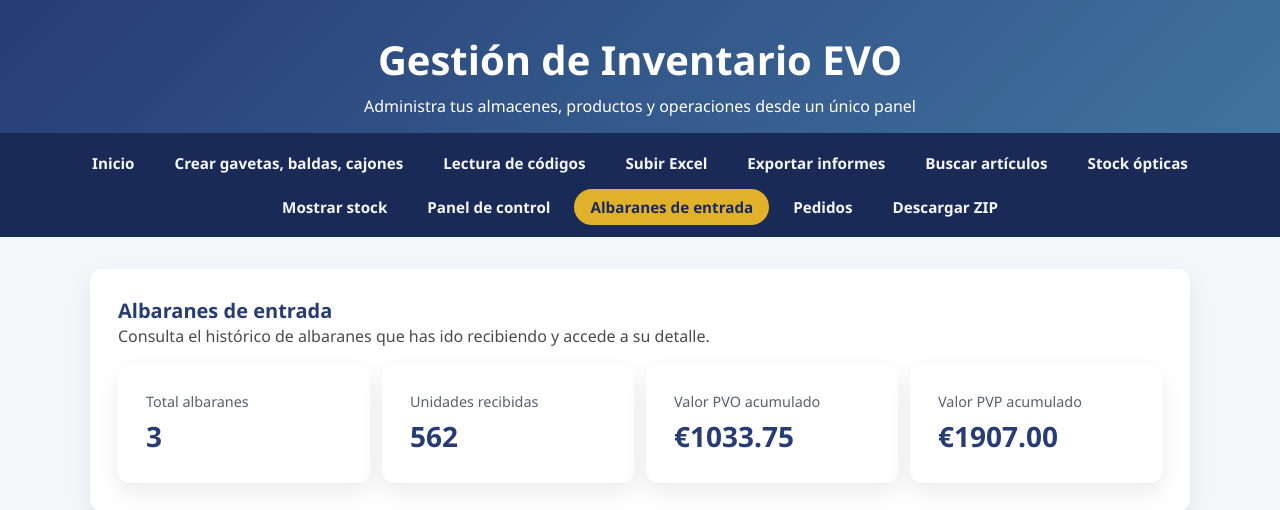
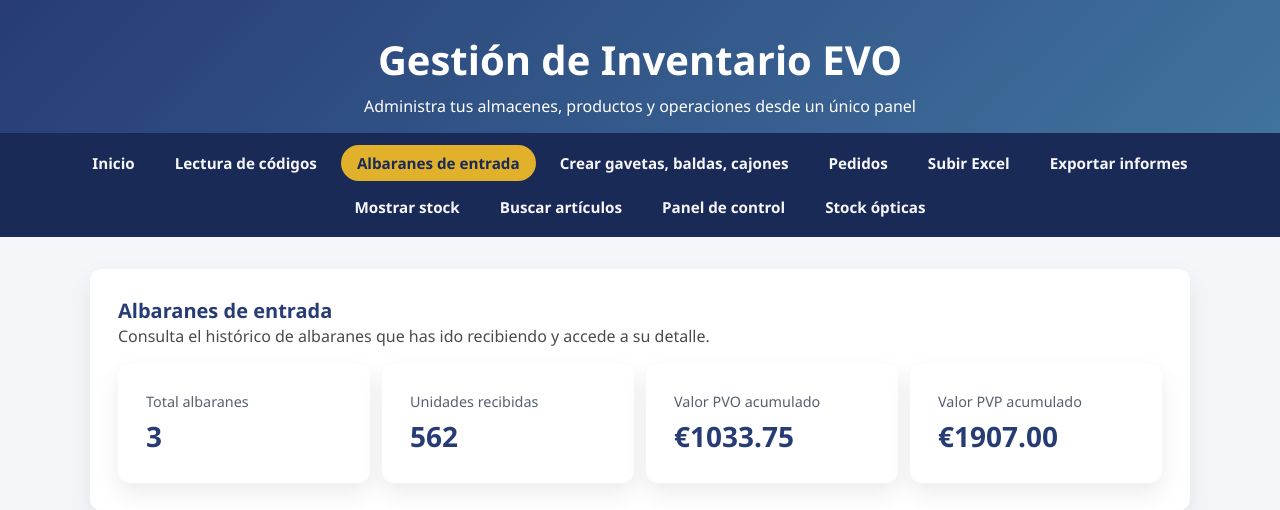
Before and after one commit to opticaelvalle-design/Gestion-de-inventario-EVO, a Flask app: page /albaranes in a window 1280 px wide. Shown: the top 510 px of the page. Run offline with Flask 3, Linux system fonts and the light colour scheme.

Commit message:
Reordenar menú principal y eliminar descarga

```diff
--- a/templates/base.html
+++ b/templates/base.html
@@ -247,17 +247,16 @@
     </header>
     <nav>
         <a href="{{ url_for('home') }}" class="{% if request.path == url_for('home') %}active{% endif %}">Inicio</a>
+        <a href="{{ url_for('lectura_codigos') }}" class="{% if request.path == url_for('lectura_codigos') %}active{% endif %}">Lectura de códigos</a>
+        <a href="{{ url_for('albaranes') }}" class="{% if request.path.startswith(url_for('albaranes')) %}active{% endif %}">Albaranes de entrada</a>
         <a href="{{ url_for('crear_gavetas') }}" class="{% if request.path == url_for('crear_gavetas') %}active{% endif %}">Crear gavetas, baldas, cajones</a>
-        <a href="{{ url_for('lectura_codigos') }}" class="{% if request.path == url_for('lectura_codigos') %}active{% endif %}">Lectura de códigos</a>
+        <a href="{{ url_for('pedidos') }}" class="{% if request.path.startswith(url_for('pedidos')) %}active{% endif %}">Pedidos</a>
         <a href="{{ url_for('subir_excel') }}" class="{% if request.path == url_for('subir_excel') %}active{% endif %}">Subir Excel</a>
         <a href="{{ url_for('exportar_informes') }}" class="{% if request.path == url_for('exportar_informes') %}active{% endif %}">Exportar informes</a>
+        <a href="{{ url_for('mostrar_stock') }}" class="{% if request.path == url_for('mostrar_stock') %}active{% endif %}">Mostrar stock</a>
         <a href="{{ url_for('buscar_articulos') }}" class="{% if request.path == url_for('buscar_articulos') %}active{% endif %}">Buscar artículos</a>
+        <a href="{{ url_for('panel_control') }}" class="{% if request.path == url_for('panel_control') %}active{% endif %}">Panel de control</a>
         <a href="{{ url_for('stock_opticas') }}" class="{% if request.path == url_for('stock_opticas') %}active{% endif %}">Stock ópticas</a>
-        <a href="{{ url_for('mostrar_stock') }}" class="{% if request.path == url_for('mostrar_stock') %}active{% endif %}">Mostrar stock</a>
-        <a href="{{ url_for('panel_control') }}" class="{% if request.path == url_for('panel_control') %}active{% endif %}">Panel de control</a>
-        <a href="{{ url_for('albaranes') }}" class="{% if request.path.startswith(url_for('albaranes')) %}active{% endif %}">Albaranes de entrada</a>
-        <a href="{{ url_for('pedidos') }}" class="{% if request.path.startswith(url_for('pedidos')) %}active{% endif %}">Pedidos</a>
-        <a href="{{ url_for('static', filename='inventario_app.zip') }}" download>Descargar ZIP</a>
     </nav>
     {% with messages = get_flashed_messages(with_categories=True) %}
         {% if messages %}
```
